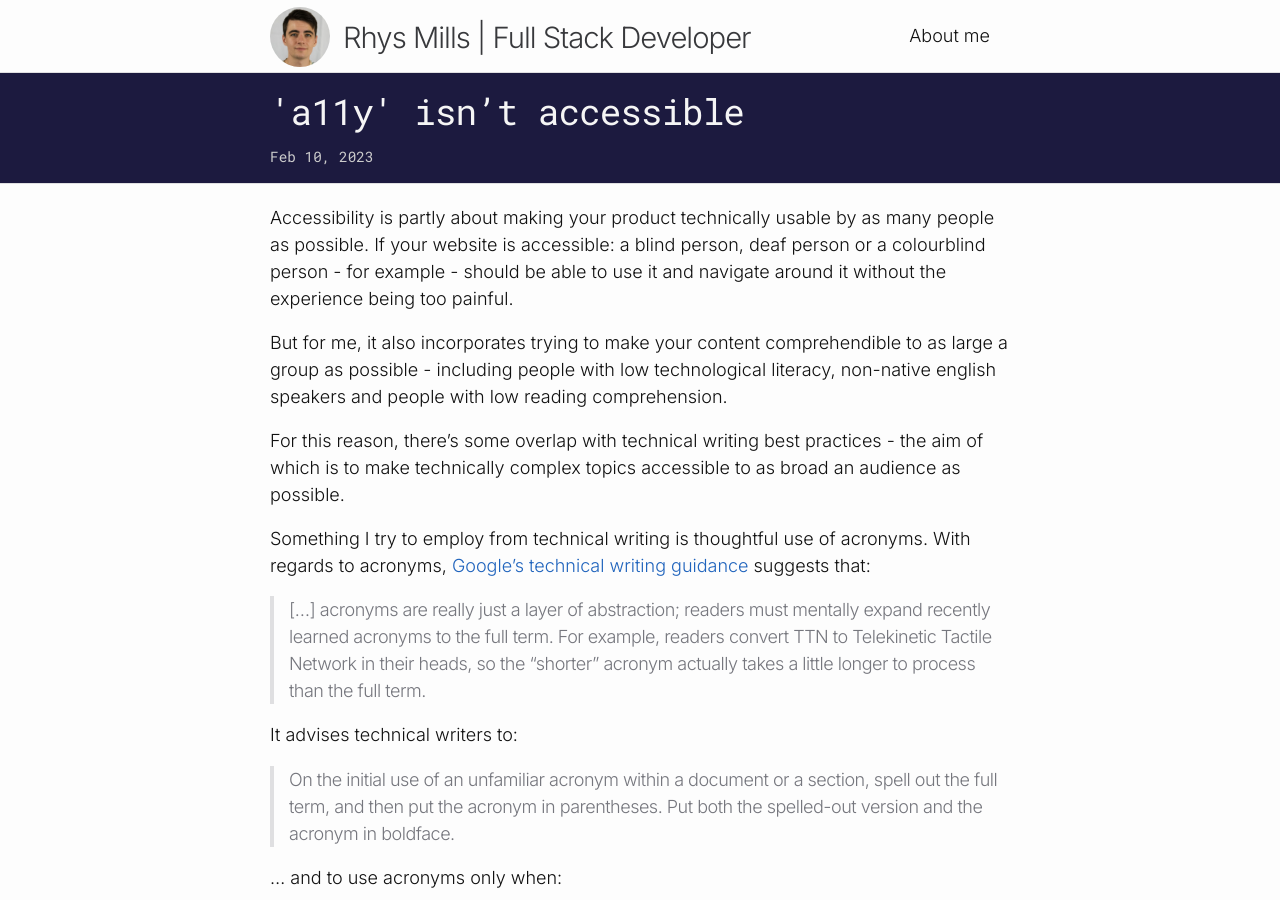
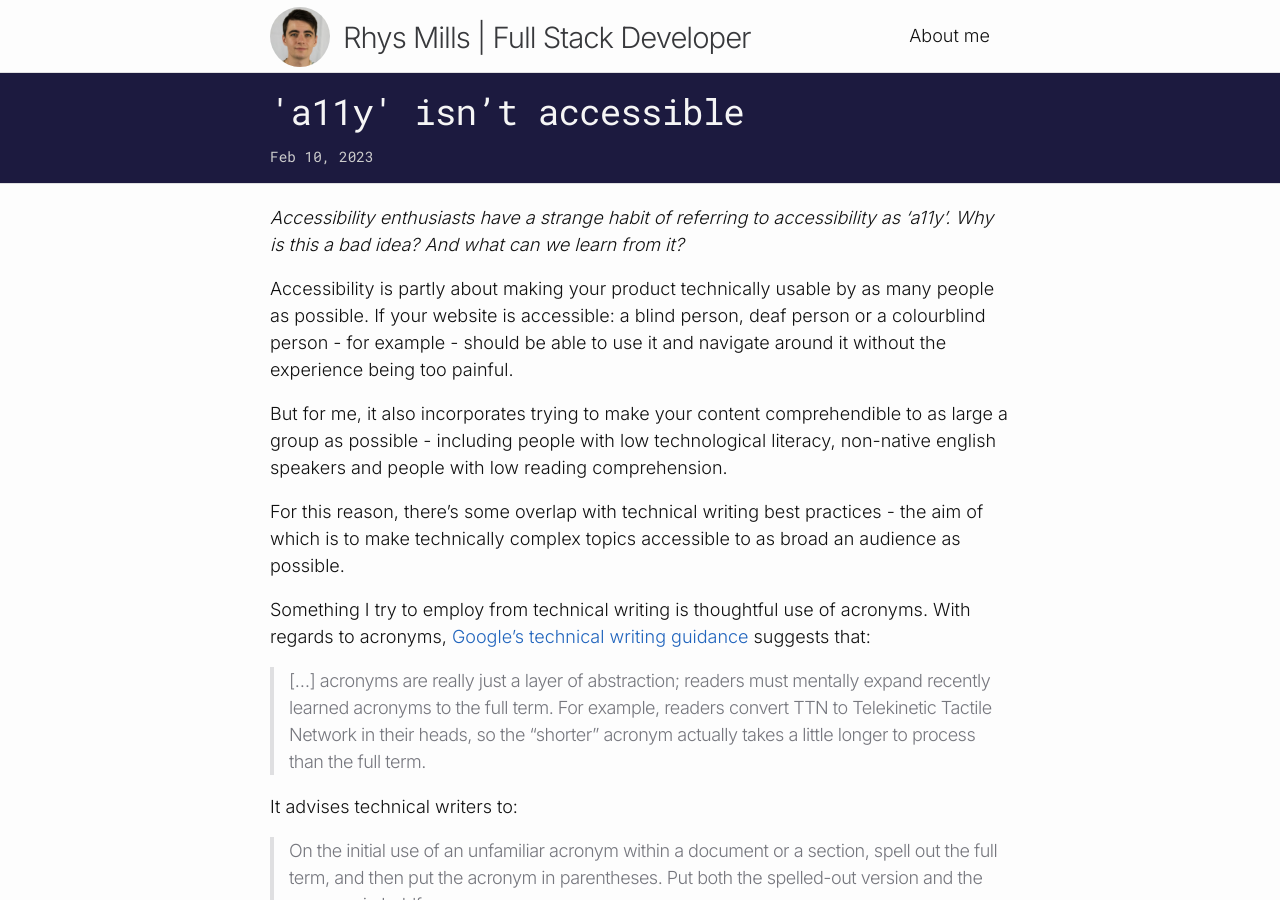
Before and after one commit to rhystmills/rhystmills.github.io, a Jekyll site: the page built from docs/_posts/2023-02-10-a11y-isnt-accessible.markdown, in a window 1280 px wide and 900 px high. Built offline with Jekyll 4.4.1, drawn with Linux system fonts in a browser that asks for light colours.

Commit message:
Include definition of a11y up front

```diff
--- a/docs/_posts/2023-02-10-a11y-isnt-accessible.markdown
+++ b/docs/_posts/2023-02-10-a11y-isnt-accessible.markdown
@@ -5,6 +5,8 @@ date:   2023-02-10 10:51:31 +0000
 categories: post
 summary: "Accessibility enthusiasts have a strange habit of referring to accessibility as ‘a11y’. Why is this a bad idea? And what can we learn from it?"
 ---
+
+*Accessibility enthusiasts have a strange habit of referring to accessibility as ‘a11y’. Why is this a bad idea? And what can we learn from it?*
 
 Accessibility is partly about making your product technically usable by as many people as possible. If your website is accessible: a blind person, deaf person or a colourblind person - for example - should be able to use it and navigate around it without the experience being too painful.
 
```
